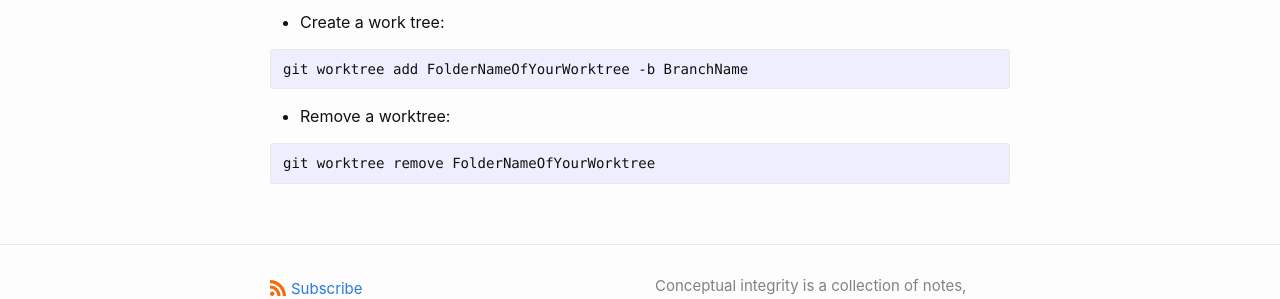
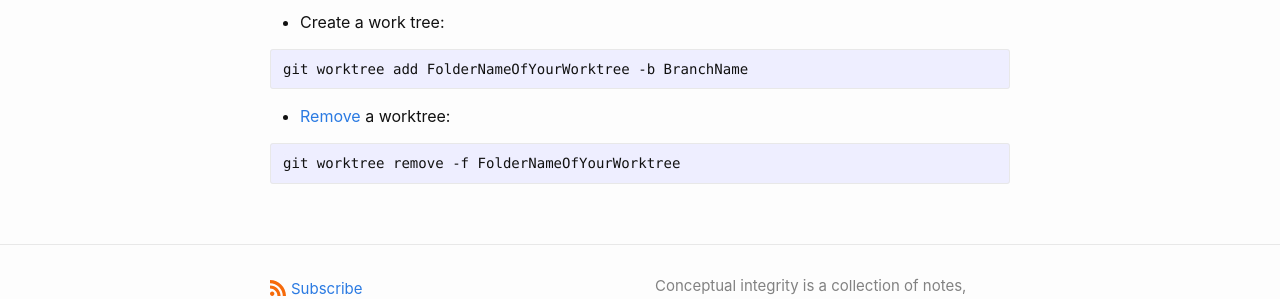
Before and after one commit to box-seb/box-seb.github.io, a Jekyll site: the page built from _posts/2020-08-03-git-commands.markdown, in a window 1280 px wide. Shown: the part 998-1297 px from the top of the page. Built offline with Jekyll 4.4.1, drawn with Linux system fonts in a browser that asks for light colours; part of the change alters nothing that is shown.

````diff
--- a/_posts/2020-08-03-git-commands.markdown
+++ b/_posts/2020-08-03-git-commands.markdown
@@ -46,8 +46,8 @@ Run both commands below in the root folder of your repo:
 git worktree add FolderNameOfYourWorktree -b BranchName
 ```
 
-- Remove a worktree:
+- [Remove](https://git-scm.com/docs/git-worktree#Documentation/git-worktree.txt-remove) a worktree:
 
 ```
-git worktree remove FolderNameOfYourWorktree
+git worktree remove -f FolderNameOfYourWorktree
 ```
````
